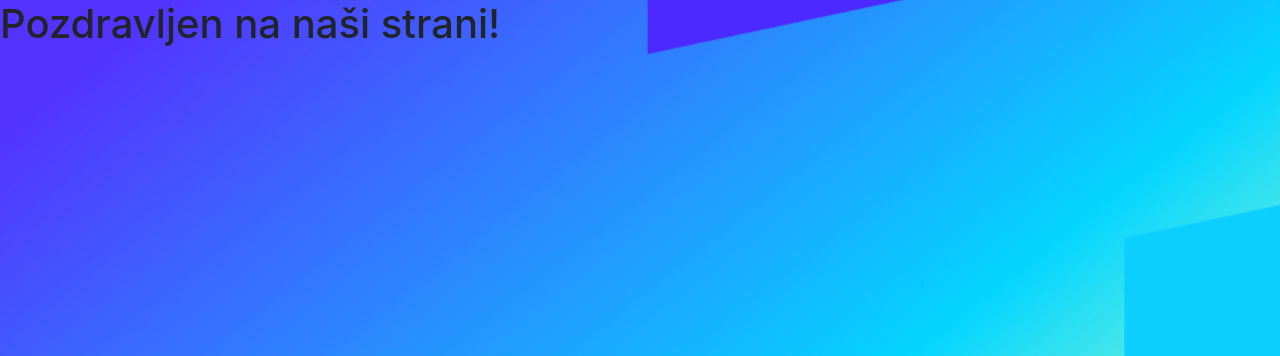
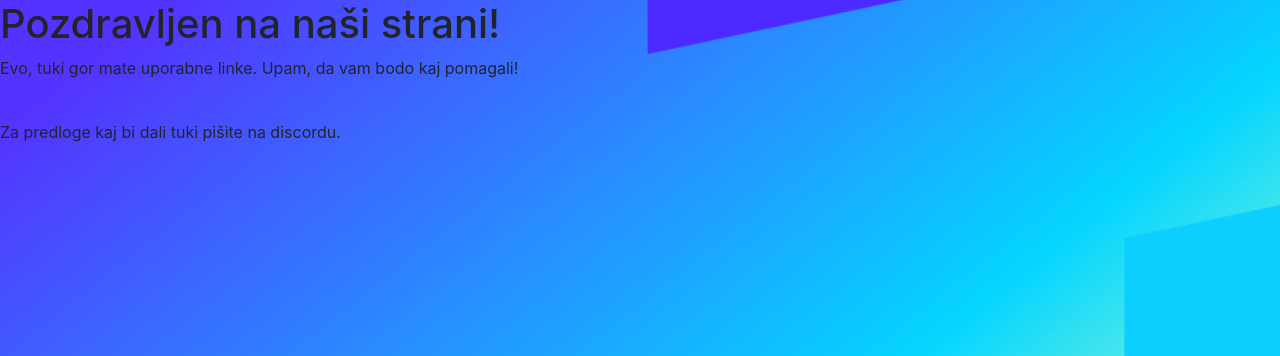
Before and after one commit to R1C-VEG/Website, a PHP site: page / in a window 1280 px wide. Shown: the part 64-420 px from the top of the page. Run offline with PHP 8.4, Linux system fonts and the light colour scheme.

Commit message:
Update index.php

```diff
--- a/index.php
+++ b/index.php
@@ -31,6 +31,11 @@
 
     <h1>Pozdravljen na naši strani!
       </h1>
+    <p>Evo, tuki gor mate uporabne linke. Upam, da vam bodo kaj pomagali!
+       </p>
+    <br>
+    <p>Za predloge kaj bi dali tuki pišite na discordu.
+      </p>
 
   </body>
 </html>
```
